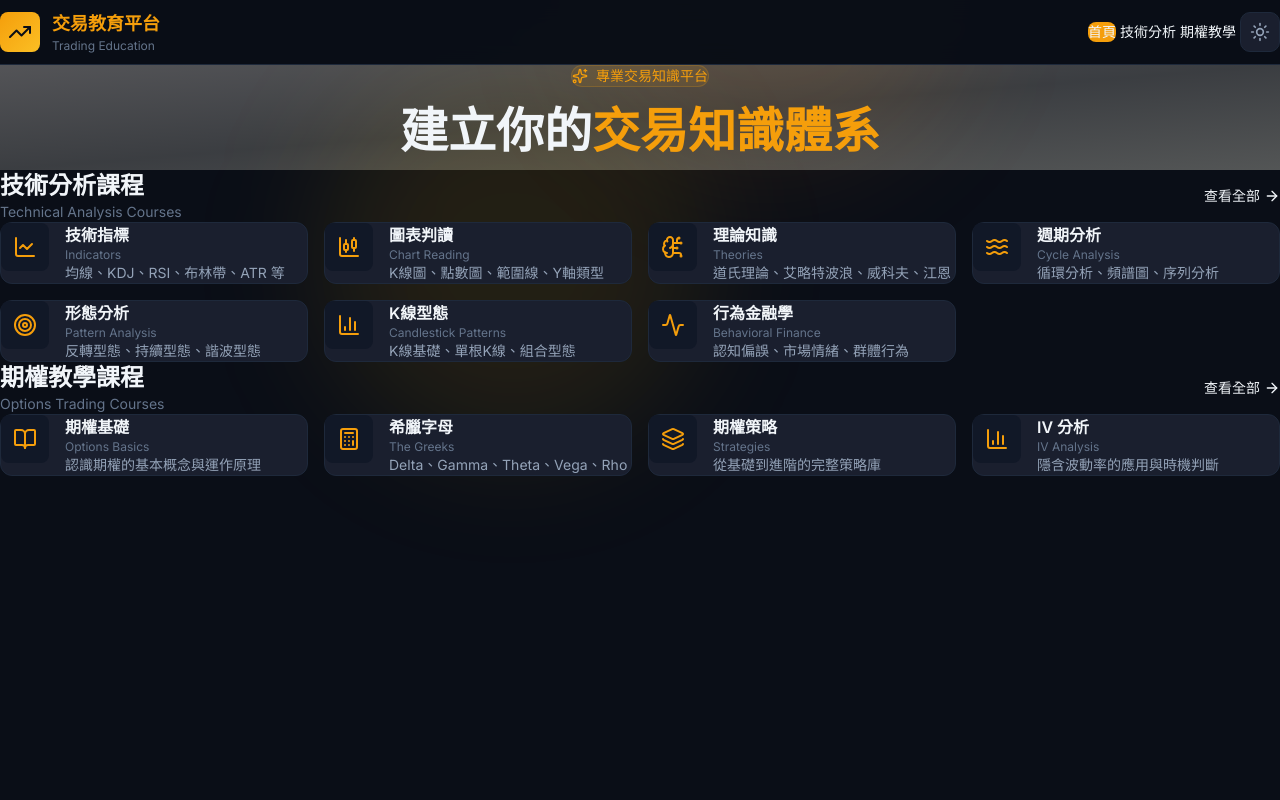
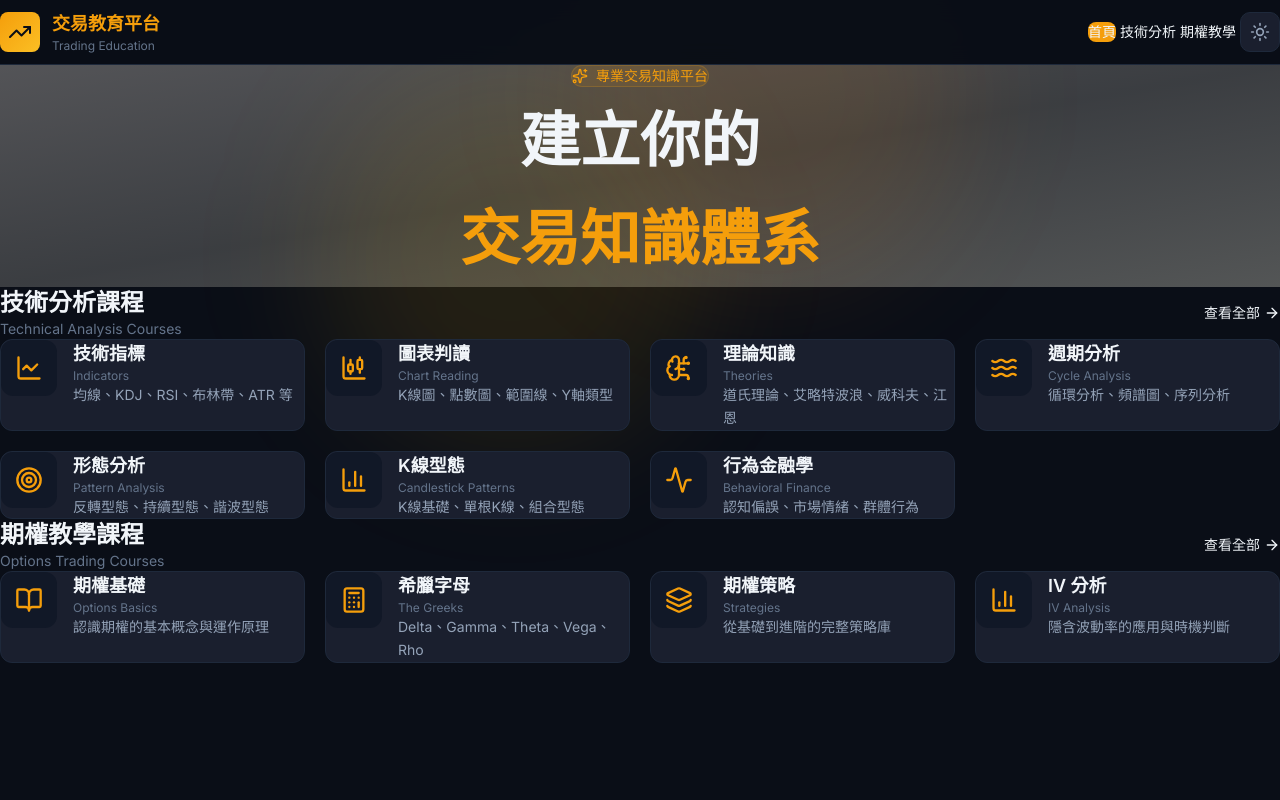
Before and after one commit to sam9407287/trading-education, a Next.js app: page / in a window 1280 px wide. Shown: the top 800 px of the page. Built offline with nearby package versions, Linux system fonts and the light colour scheme.

Commit message:
優化首頁響應式設計：改進移動端顯示、調整字體大小和間距、增強卡片互動效果

```diff
--- a/src/app/page.tsx
+++ b/src/app/page.tsx
@@ -119,19 +119,19 @@ function CourseCard({
   return (
     <Link
       href={href}
-      className="group bg-[var(--bg-card)] border border-[var(--border-color)] rounded-xl p-4 sm:p-5 hover:border-[var(--accent-gold)]/50 transition-all animate-fade-in card-hover"
+      className="group bg-[var(--bg-card)] border border-[var(--border-color)] rounded-lg sm:rounded-xl p-4 sm:p-5 md:p-6 hover:border-[var(--accent-gold)]/50 transition-all animate-fade-in card-hover active:scale-95"
       style={{ animationDelay: `${index * 0.05}s` }}
     >
       <div className="flex items-start gap-3 sm:gap-4">
-        <div className="w-10 h-10 sm:w-12 sm:h-12 rounded-lg bg-[var(--bg-secondary)] flex items-center justify-center text-[var(--accent-gold)] group-hover:bg-[var(--accent-gold)] group-hover:text-[var(--bg-primary)] transition-all flex-shrink-0">
-          <Icon className="w-5 h-5 sm:w-6 sm:h-6" />
+        <div className="w-10 h-10 sm:w-12 sm:h-12 md:w-14 md:h-14 rounded-lg sm:rounded-xl bg-[var(--bg-secondary)] flex items-center justify-center text-[var(--accent-gold)] group-hover:bg-[var(--accent-gold)] group-hover:text-[var(--bg-primary)] transition-all flex-shrink-0">
+          <Icon className="w-5 h-5 sm:w-6 sm:h-6 md:w-7 md:h-7" />
         </div>
         <div className="flex-1 min-w-0">
-          <h3 className="font-semibold text-[var(--text-primary)] group-hover:text-[var(--accent-gold)] transition-colors text-sm sm:text-base">
+          <h3 className="font-semibold text-[var(--text-primary)] group-hover:text-[var(--accent-gold)] transition-colors text-sm sm:text-base md:text-lg mb-1">
             {title}
           </h3>
-          <p className="text-xs text-[var(--text-muted)] mb-1">{titleEn}</p>
-          <p className="text-xs sm:text-sm text-[var(--text-secondary)] line-clamp-2">{description}</p>
+          <p className="text-xs text-[var(--text-muted)] mb-2">{titleEn}</p>
+          <p className="text-xs sm:text-sm text-[var(--text-secondary)] line-clamp-2 leading-relaxed">{description}</p>
         </div>
       </div>
     </Link>
@@ -144,41 +144,42 @@ export default function HomePage() {
       {/* Hero Section */}
       <section className="relative overflow-x-hidden bg-gradient-to-br from-orange-50/30 via-amber-50/20 to-yellow-50/30 dark:from-[var(--bg-primary)] dark:via-[var(--bg-secondary)] dark:to-[var(--bg-primary)]">
         {/* Background Effects */}
-        <div className="absolute top-0 left-1/4 w-64 sm:w-96 h-64 sm:h-96 bg-amber-400/10 dark:bg-amber-500/10 rounded-full blur-3xl"></div>
-        <div className="absolute bottom-0 right-1/4 w-64 sm:w-96 h-64 sm:h-96 bg-orange-400/10 dark:bg-blue-500/10 rounded-full blur-3xl"></div>
+        <div className="absolute top-0 left-1/4 w-48 sm:w-64 md:w-80 lg:w-96 h-48 sm:h-64 md:h-80 lg:h-96 bg-amber-400/10 dark:bg-amber-500/10 rounded-full blur-3xl"></div>
+        <div className="absolute bottom-0 right-1/4 w-48 sm:w-64 md:w-80 lg:w-96 h-48 sm:h-64 md:h-80 lg:h-96 bg-orange-400/10 dark:bg-blue-500/10 rounded-full blur-3xl"></div>
 
-        <div className="relative max-w-[1600px] 2xl:max-w-[1800px] mx-auto px-4 sm:px-6 lg:px-8 py-12 sm:py-20 lg:py-28">
+        <div className="relative max-w-[1600px] 2xl:max-w-[1800px] mx-auto px-4 sm:px-6 lg:px-8 py-16 sm:py-20 md:py-24 lg:py-28">
           <div className="text-center">
-            <div className="inline-flex items-center gap-2 px-3 sm:px-4 py-1.5 sm:py-2 rounded-full bg-[var(--accent-gold)]/10 border border-[var(--accent-gold)]/20 mb-4 sm:mb-6">
-              <Sparkles className="w-3 h-3 sm:w-4 sm:h-4 text-[var(--accent-gold)]" />
-              <span className="text-xs sm:text-sm text-[var(--accent-gold)]">專業交易知識平台</span>
+            <div className="inline-flex items-center gap-2 px-3 sm:px-4 py-1.5 sm:py-2 rounded-full bg-[var(--accent-gold)]/10 border border-[var(--accent-gold)]/20 mb-6 sm:mb-8">
+              <Sparkles className="w-4 h-4 text-[var(--accent-gold)]" />
+              <span className="text-xs sm:text-sm font-medium text-[var(--accent-gold)]">專業交易知識平台</span>
             </div>
 
-            <h1 className="text-3xl sm:text-4xl lg:text-5xl font-bold mb-8 sm:mb-12 leading-relaxed text-center w-full">
-              <span className="text-[var(--text-primary)]">建立你的</span>
-              <br className="sm:hidden" />
-              <span className="text-[var(--accent-gold)]">交易知識體系</span>
+            <h1 className="text-2xl sm:text-3xl md:text-4xl lg:text-5xl xl:text-6xl font-bold mb-4 sm:mb-6 leading-tight sm:leading-relaxed px-4">
+              <span className="block text-[var(--text-primary)] mb-2 sm:mb-0">建立你的</span>
+              <span className="block sm:inline text-[var(--accent-gold)]">交易知識體系</span>
             </h1>
           </div>
         </div>
       </section>
 
       {/* Technical Analysis Section */}
-      <section className="max-w-[1600px] 2xl:max-w-[1800px] mx-auto px-4 sm:px-6 lg:px-8 py-10 sm:py-16">
+      <section className="max-w-[1600px] 2xl:max-w-[1800px] mx-auto px-4 sm:px-6 lg:px-8 py-8 sm:py-12 md:py-16">
         <div className="flex items-center justify-between mb-6 sm:mb-8">
-          <div>
-            <h2 className="text-xl sm:text-2xl font-bold text-[var(--text-primary)]">技術分析課程</h2>
-            <p className="text-xs sm:text-sm text-[var(--text-muted)] mt-1">Technical Analysis Courses</p>
+          <div className="flex-1">
+            <h2 className="text-lg sm:text-xl md:text-2xl font-bold text-[var(--text-primary)]">技術分析課程</h2>
+            <p className="text-xs sm:text-sm text-[var(--text-muted)] mt-0.5 sm:mt-1">Technical Analysis Courses</p>
           </div>
           <Link
             href="/technical-analysis"
-            className="text-xs sm:text-sm text-[var(--accent-gold)] hover:underline flex items-center gap-1"
+            className="text-xs sm:text-sm text-[var(--accent-gold)] hover:underline flex items-center gap-1 flex-shrink-0"
           >
-            查看全部 <ArrowRight className="w-3 h-3 sm:w-4 sm:h-4" />
+            <span className="hidden sm:inline">查看全部</span>
+            <span className="sm:hidden">全部</span>
+            <ArrowRight className="w-3 h-3 sm:w-4 sm:h-4" />
           </Link>
         </div>
 
-        <div className="grid grid-cols-1 sm:grid-cols-2 lg:grid-cols-3 xl:grid-cols-4 gap-3 sm:gap-4">
+        <div className="grid grid-cols-1 sm:grid-cols-2 lg:grid-cols-3 xl:grid-cols-4 gap-3 sm:gap-4 md:gap-5">
           {technicalSubCategories.map((sub, index) => (
             <CourseCard key={sub.href} {...sub} index={index} />
           ))}
@@ -186,21 +187,23 @@ export default function HomePage() {
       </section>
 
       {/* Options Section */}
-      <section className="max-w-[1600px] 2xl:max-w-[1800px] mx-auto px-4 sm:px-6 lg:px-8 py-10 sm:py-16">
+      <section className="max-w-[1600px] 2xl:max-w-[1800px] mx-auto px-4 sm:px-6 lg:px-8 py-8 sm:py-12 md:py-16 pb-12 sm:pb-16 md:pb-20">
         <div className="flex items-center justify-between mb-6 sm:mb-8">
-          <div>
-            <h2 className="text-xl sm:text-2xl font-bold text-[var(--text-primary)]">期權教學課程</h2>
-            <p className="text-xs sm:text-sm text-[var(--text-muted)] mt-1">Options Trading Courses</p>
+          <div className="flex-1">
+            <h2 className="text-lg sm:text-xl md:text-2xl font-bold text-[var(--text-primary)]">期權教學課程</h2>
+            <p className="text-xs sm:text-sm text-[var(--text-muted)] mt-0.5 sm:mt-1">Options Trading Courses</p>
           </div>
           <Link
             href="/options"
-            className="text-xs sm:text-sm text-[var(--accent-gold)] hover:underline flex items-center gap-1"
+            className="text-xs sm:text-sm text-[var(--accent-gold)] hover:underline flex items-center gap-1 flex-shrink-0"
           >
-            查看全部 <ArrowRight className="w-3 h-3 sm:w-4 sm:h-4" />
+            <span className="hidden sm:inline">查看全部</span>
+            <span className="sm:hidden">全部</span>
+            <ArrowRight className="w-3 h-3 sm:w-4 sm:h-4" />
           </Link>
         </div>
 
-        <div className="grid grid-cols-1 sm:grid-cols-2 lg:grid-cols-3 xl:grid-cols-4 gap-3 sm:gap-4">
+        <div className="grid grid-cols-1 sm:grid-cols-2 lg:grid-cols-3 xl:grid-cols-4 gap-3 sm:gap-4 md:gap-5">
           {optionsSubCategories.map((sub, index) => (
             <CourseCard key={sub.href} {...sub} index={index} />
           ))}
```
